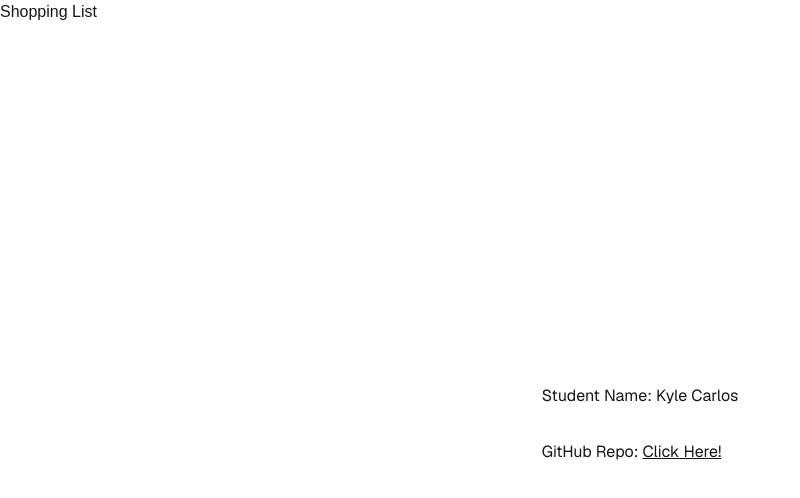
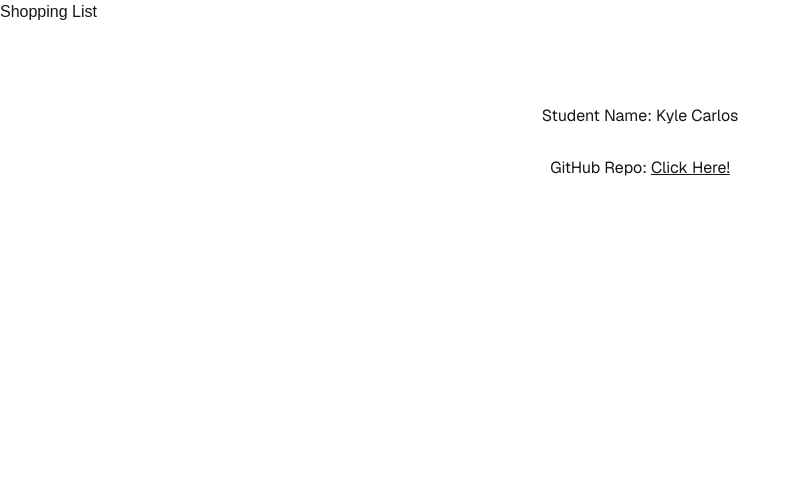
Before and after one commit to FKyleCarlos/cprg306-assignments, a Next.js app: page /week-2 in a window 1280 px wide. Shown: the top 498 px of the page, without its empty margins (0-800 px from the left). Built offline with nearby package versions, Linux system fonts and the light colour scheme.

Commit message:
removed main from student-info page
main tags unnecessary for component

```diff
--- a/app/week-2/student-info.js
+++ b/app/week-2/student-info.js
@@ -1,11 +1,9 @@
 
 export default function StudentInfo() {
   return (
-    <div className="font-sans grid grid-rows-[20px_1fr_20px] items-center justify-items-center min-h-screen p-8 pb-20 gap-16 sm:p-20">
-      <main className="flex flex-col gap-[32px] row-start-2 items-center sm:items-start">
-        <p>Student Name: Kyle Carlos</p>
-        <p>GitHub Repo: <a className="underline" href="https://github.com/FKyleCarlos/cprg306-assignments">Click Here!</a></p>
-      </main>
+    <div className="flex flex-col gap-[32px] row-start-2 sm:items-start font-sans grid grid-rows-[20px_1fr_20px] items-center justify-items-center min-h-screen p-8 pb-20 gap-16 sm:p-20">
+      <p>Student Name: Kyle Carlos</p>
+      <p>GitHub Repo: <a className="underline" href="https://github.com/FKyleCarlos/cprg306-assignments">Click Here!</a></p>
     </div>
   );
 }
```
